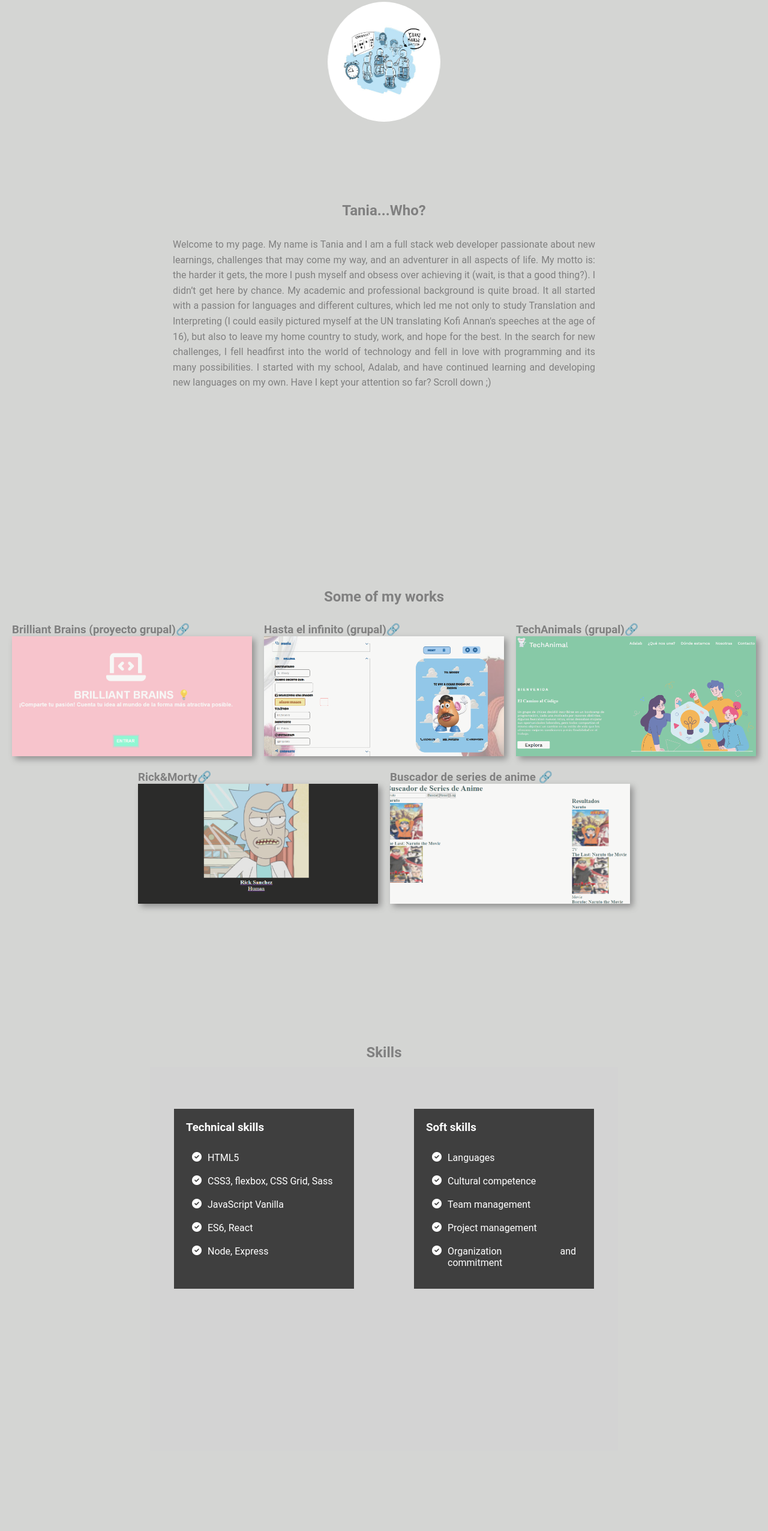
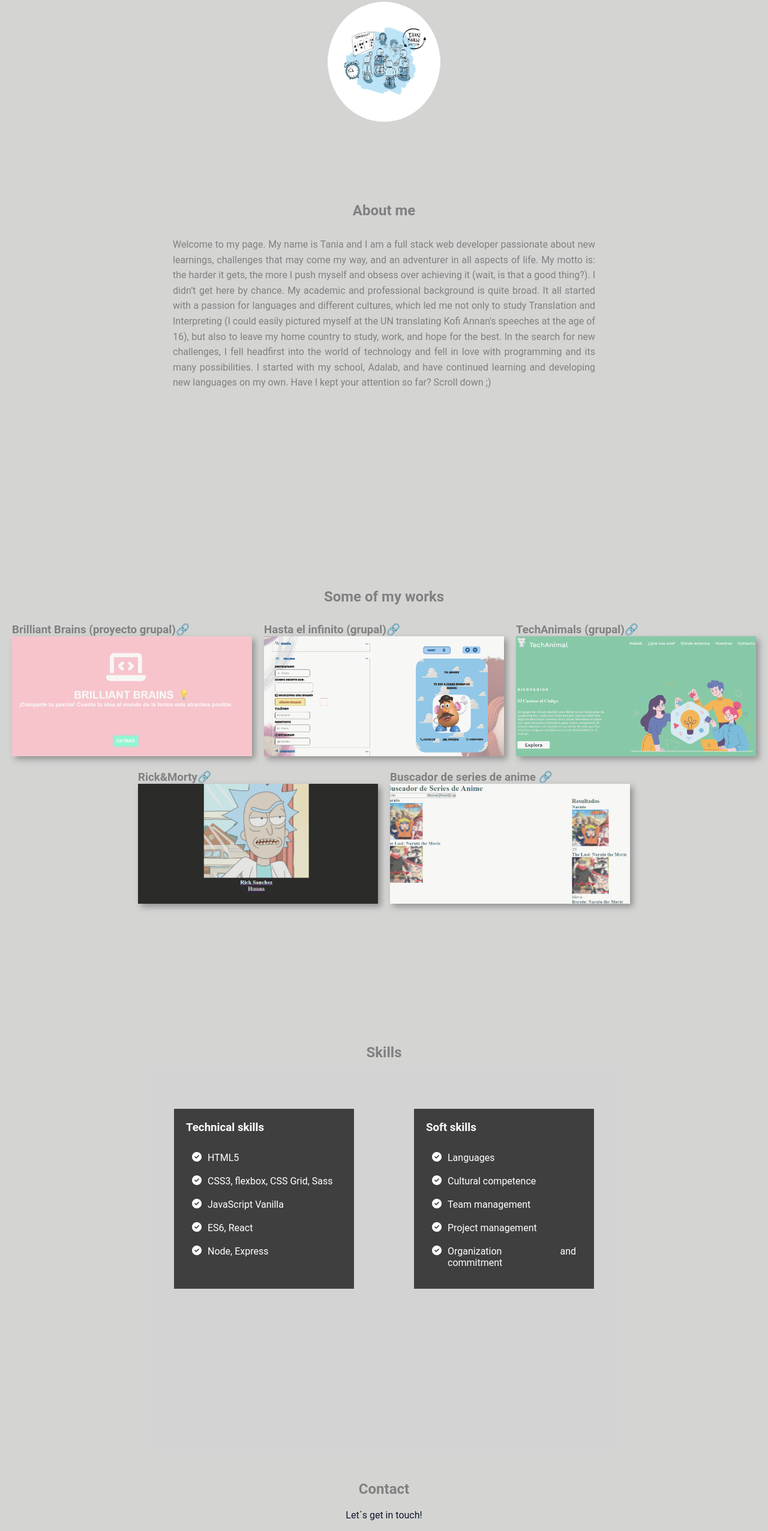
Before and after one commit to Tania-nad/project, a React (Vite) app: page / in a window 1280 px wide. Shown: the part 234-2787 px from the top of the page at 60% size. Built offline with nearby package versions, Linux system fonts and the light colour scheme.

Commit message:
finished form section, changes color os footer, fixed margins for top and bottom

```diff
--- a/src/components/Main.jsx
+++ b/src/components/Main.jsx
@@ -45,7 +45,7 @@ function Main({
       </section>
 
       <section id="sobre-mi" className="about-me">
-        <h1 className="about-me-title">Tania...Who?</h1>
+        <h1 className="about-me-title">About me</h1>
         <p className="about-me-parag">
           Welcome to my page. My name is Tania and I am a full stack web
           developer passionate about new learnings, challenges that may come my
@@ -160,9 +160,12 @@ function Main({
             Submit
           </button>
         </form>
+        <div className="info-intro">
+          <h1 className="info-title">Contact</h1>
+          <p className="questions">Let´s get in touch!</p>
+          <i className="fa-solid fa-comments arrow"></i>
+        </div>
 
-        <h1 className="info-title">Contact</h1>
-        <p className="questions">Let´s get in touch!</p>
         <section className="complete-contact-info">
           <div className="contact-info">
             <h1>You can either find me here:</h1>
@@ -190,8 +193,10 @@ function Main({
                 </a>
               </p>
             </div>
-            <h1 className="lines">Or drop some lines at:</h1>
-            <i className="fa-solid fa-arrow-right arrow"></i>
+            <h1 className="lines">
+              Or you can drop some lines. Make sure you type your name and email
+              so I can contact you back.
+            </h1>
           </div>
 
           <div>
--- a/src/scss/layout/_contactForm.scss
+++ b/src/scss/layout/_contactForm.scss
@@ -23,6 +23,7 @@
     width: 300px;
     border: 1px solid #ccc;
     border-radius: 5px;
+    padding: 5px;
 
 }
 .message-input{
@@ -35,6 +36,7 @@
     width: 300px;
     border: 1px solid #ccc;
     border-radius: 5px;
+    padding: 5px;
 }
 @media (max-width: 768px) {
     .my-form-class{
--- a/src/scss/layout/_footer.scss
+++ b/src/scss/layout/_footer.scss
@@ -4,6 +4,7 @@
     text-align: center;
     height: 100px;
     justify-content: center;
+    background-color: black;
 
 
 }
--- a/src/scss/layout/_main.scss
+++ b/src/scss/layout/_main.scss
@@ -163,7 +163,6 @@
 .info{
     width: 60%;
     padding: 20px;
-    margin-top: 100px;
     margin-bottom: 100px;
     font-family: 'Roboto', arial, sans-serif;
     color: grey;
@@ -312,11 +311,19 @@
        margin-top: 10px;
 
     }
+    .questions{
+        color: #0e172c;
+    }
     .arrow {
         font-size: 30px; /* Tamaño de la flecha */
         display: inline-block;
+        margin-top: 10px;
+        color: #0e172c;
         animation: heartbeat 1s ease-in-out infinite; /* Llama a la animación 'heartbeat' que dura 1 segundo y se repite infinitamente */
       }
+    .info-intro{
+        text-align: center;
+    }
 
       @keyframes heartbeat {
         0% {
```
